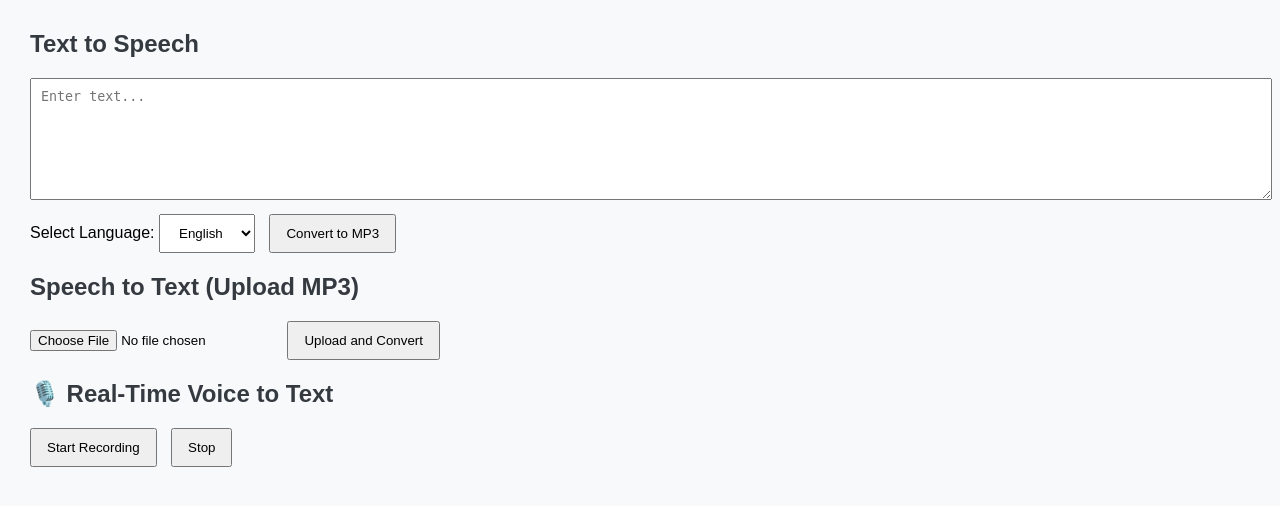
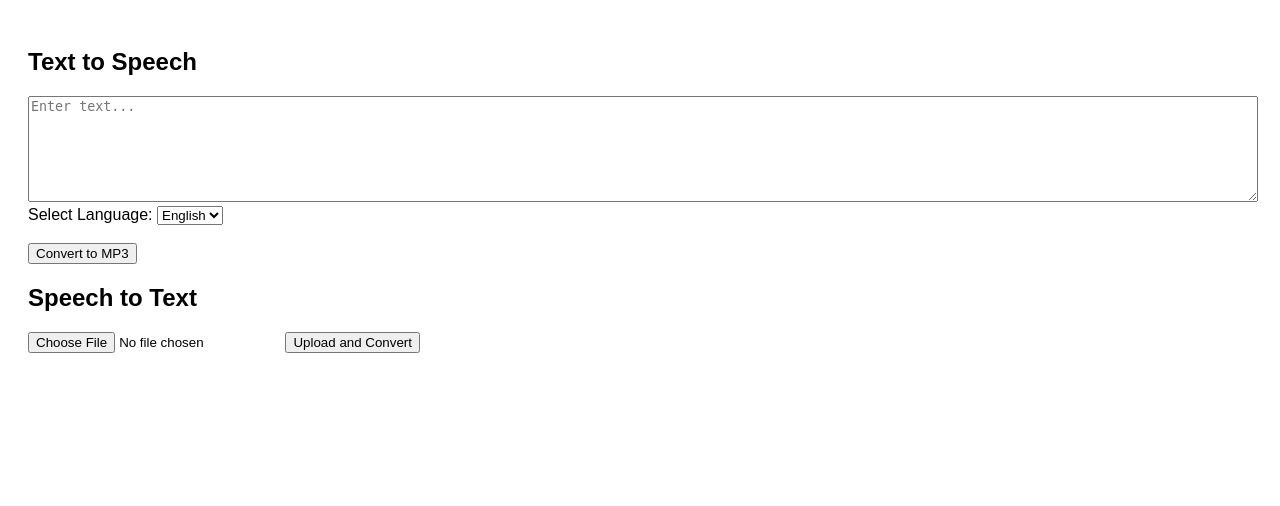
Before and after one commit to yashdhimangethub48/text-speech-app, a Flask app: page / in a window 1280 px wide. Shown: the top 506 px of the page. Run offline with Flask 3, Linux system fonts and the light colour scheme.

Commit message:
Update index.html

```diff
--- a/templates/index.html
+++ b/templates/index.html
@@ -4,116 +4,37 @@
   <meta charset="UTF-8" />
   <title>Text ↔ Speech App</title>
   <style>
-    body {
-      font-family: Arial, sans-serif;
-      margin: 30px;
-      background: #f8f9fa;
-    }
-    h2 {
-      color: #343a40;
-    }
-    textarea {
-      width: 100%;
-      height: 100px;
-      margin-bottom: 10px;
-      padding: 10px;
-    }
-    button, select {
-      padding: 10px 15px;
-      margin-right: 10px;
-    }
-    audio {
-      display: block;
-      margin-top: 10px;
-    }
+    body { font-family: Arial, sans-serif; padding: 20px; }
+    textarea { width: 100%; height: 100px; }
+    audio { margin-top: 10px; display: block; }
   </style>
 </head>
 <body>
-
   <h2>Text to Speech</h2>
-  <form method="POST" enctype="multipart/form-data">
-    <textarea name="text_input" id="text_input" placeholder="Enter text...">{{ text_input }}</textarea>
-
-    <br>
-    <label for="lang">Select Language:</label>
-    <select name="lang" id="lang">
-      <option value="en" {% if selected_lang == 'en' %}selected{% endif %}>English</option>
-      <option value="hi" {% if selected_lang == 'hi' %}selected{% endif %}>Hindi</option>
-    </select>
-
+  <form method="POST">
+    <textarea name="text_input" placeholder="Enter text...">{{ text_input }}</textarea><br>
+    <label for="language">Select Language:</label>
+    <select name="language">
+      <option value="en">English</option>
+      <option value="hi">Hindi</option>
+    </select><br><br>
     <button type="submit">Convert to MP3</button>
   </form>
-
   {% if mp3_path %}
     <audio controls>
-      <source src="{{ url_for('static', filename=mp3_path) }}" type="audio/mpeg">
-      Your browser does not support the audio element.
+      <source src="{{ url_for('static', filename='uploads/' + mp3_path.split('/')[-1]) }}" type="audio/mpeg">
     </audio>
-    <p><a href="{{ url_for('download', filename=mp3_path.split('/')[-1]) }}">Download MP3</a></p>
+    <a href="{{ url_for('download', filename=mp3_path.split('/')[-1]) }}">Download MP3</a>
   {% endif %}
 
-  <h2>Speech to Text (Upload MP3)</h2>
+  <h2>Speech to Text</h2>
   <form method="POST" enctype="multipart/form-data">
-    <input type="file" name="audio_file" accept=".mp3">
+    <input type="file" name="audio_file" accept=".mp3" required>
     <button type="submit">Upload and Convert</button>
   </form>
-
   {% if text_result %}
     <h3>Recognized Text:</h3>
     <p>{{ text_result }}</p>
   {% endif %}
-
-  <h2>🎙️ Real-Time Voice to Text</h2>
-  <button onclick="startRecording()">Start Recording</button>
-  <button onclick="stopRecording()">Stop</button>
-  <p id="status"></p>
-
-  <script>
-    let recognition;
-    function startRecording() {
-      const textarea = document.getElementById("text_input");
-      const status = document.getElementById("status");
-
-      if (!('webkitSpeechRecognition' in window)) {
-        alert("Sorry, your browser doesn't support speech recognition.");
-        return;
-      }
-
-      recognition = new webkitSpeechRecognition();
-      recognition.continuous = true;
-      recognition.interimResults = true;
-      recognition.lang = document.getElementById("lang").value;
-
-      recognition.onstart = function() {
-        status.innerText = "🎤 Listening...";
-      };
-
-      recognition.onresult = function(event) {
-        let transcript = "";
-        for (let i = event.resultIndex; i < event.results.length; ++i) {
-          transcript += event.results[i][0].transcript;
-        }
-        textarea.value = transcript;
-      };
-
-      recognition.onerror = function(event) {
-        status.innerText = "Error occurred in recognition: " + event.error;
-      };
-
-      recognition.onend = function() {
-        status.innerText = "Stopped.";
-      };
-
-      recognition.start();
-    }
-
-    function stopRecording() {
-      if (recognition) {
-        recognition.stop();
-        document.getElementById("status").innerText = "Recording stopped.";
-      }
-    }
-  </script>
-
 </body>
 </html>
```
